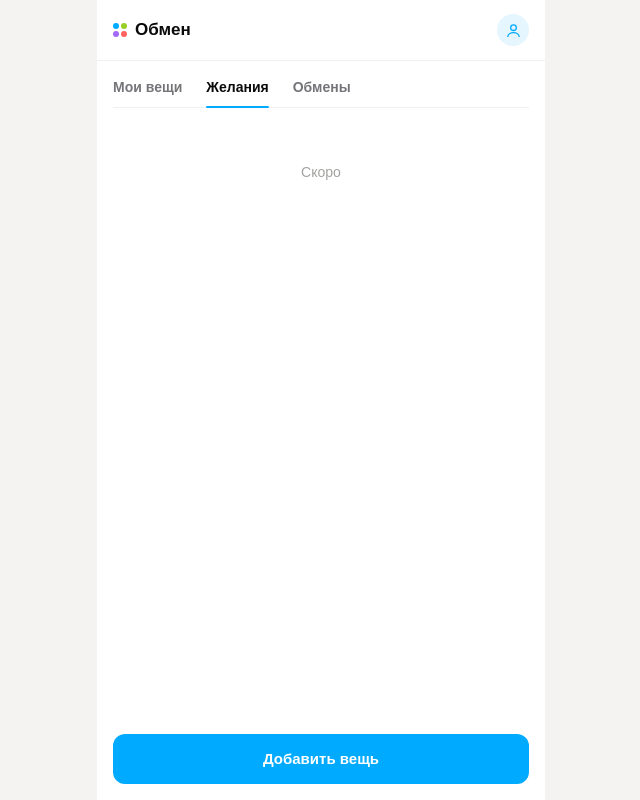
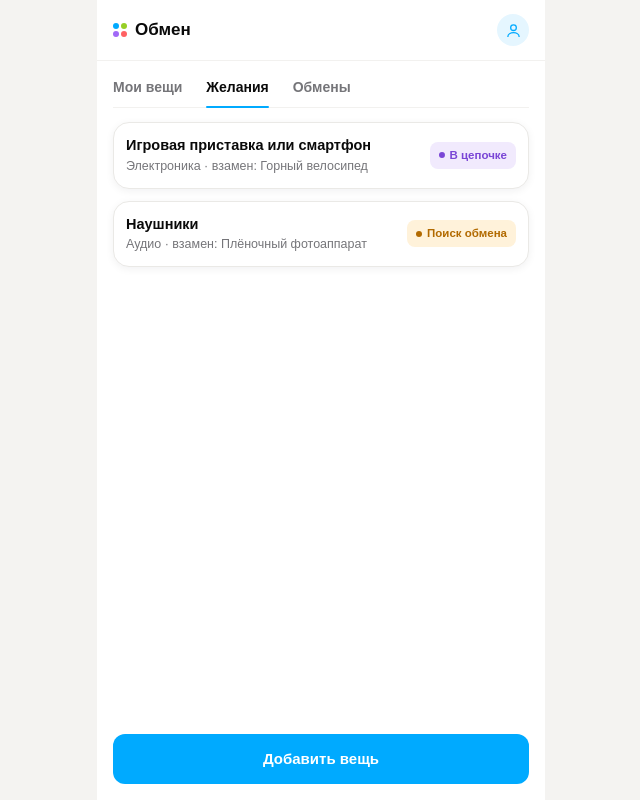
Before and after one commit to merely04/avito-swap-chain-frontend, a React (Vite) app: page / in a window 1280 px wide. Both pictures are taken after a click on the button "Желания". Shown: the whole page, without its empty margins (319-959 px from the left). Built offline with nearby package versions, Linux system fonts and the light colour scheme.

Commit message:
feat(wishes-list): вкладка «Желания» на дашборде
widgets/wishes-list — список желаний из моих вещей с их статусом подбора;
заглушка «Скоро» на вкладке заменена реальным списком.

```diff
--- a/src/pages/dashboard/ui/DashboardPage.tsx
+++ b/src/pages/dashboard/ui/DashboardPage.tsx
@@ -4,6 +4,7 @@ import { BrandMark, Button } from '@/shared/ui'
 import { cx } from '@/shared/lib'
 import { DealsList, PendingDealBanner } from '@/widgets/deals-list'
 import { ItemsList } from '@/widgets/items-list'
+import { WishesList } from '@/widgets/wishes-list'
 
 type Tab = 'items' | 'wishes' | 'exchanges'
 
@@ -62,8 +63,8 @@ export function DashboardPage() {
             <ItemsList />
           </>
         )}
+        {tab === 'wishes' && <WishesList />}
         {tab === 'exchanges' && <DealsList />}
-        {tab === 'wishes' && <p className="py-10 text-center text-sm text-ink-3">Скоро</p>}
       </div>
 
       <div className="mt-auto p-4">
--- /dev/null
+++ b/src/widgets/wishes-list/index.ts
@@ -0,0 +1 @@
+export { WishesList } from './ui/WishesList'
--- /dev/null
+++ b/src/widgets/wishes-list/ui/WishesList.tsx
@@ -0,0 +1,34 @@
+import { useQuery } from '@tanstack/react-query'
+import { getMyItems, itemKeys, WishCard } from '@/entities/item'
+
+/** Что пользователь ищет: желания берутся из его же вещей (wish — поле вещи). */
+export function WishesList() {
+  const { data, isPending, isError } = useQuery({
+    queryKey: itemKeys.my(),
+    queryFn: getMyItems,
+  })
+
+  if (isPending) {
+    return <p className="py-8 text-center text-sm text-ink-3">Загрузка…</p>
+  }
+  if (isError) {
+    return <p className="py-8 text-center text-sm text-stop">Не удалось загрузить желания</p>
+  }
+
+  const wanted = data.filter((item) => item.wish)
+  if (wanted.length === 0) {
+    return (
+      <p className="py-8 text-center text-sm text-ink-2">
+        Желаний пока нет. Добавьте вещь и укажите, что хотите взамен.
+      </p>
+    )
+  }
+
+  return (
+    <div className="flex flex-col gap-3">
+      {wanted.map((item) => (
+        <WishCard key={item.id} item={item} />
+      ))}
+    </div>
+  )
+}
```
